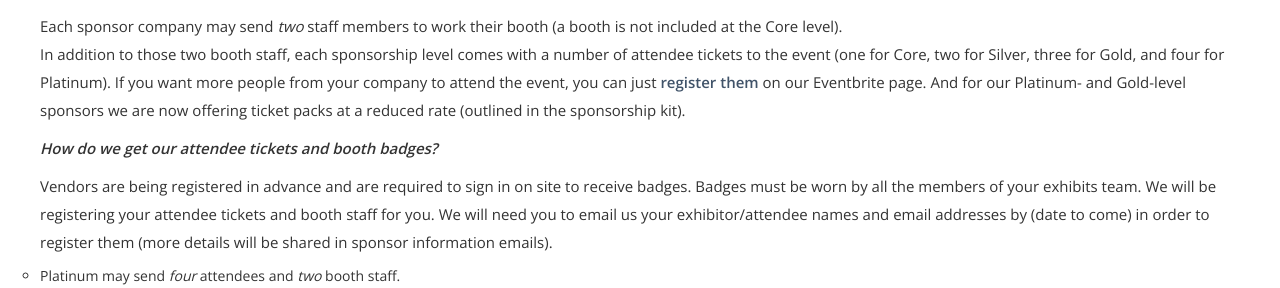
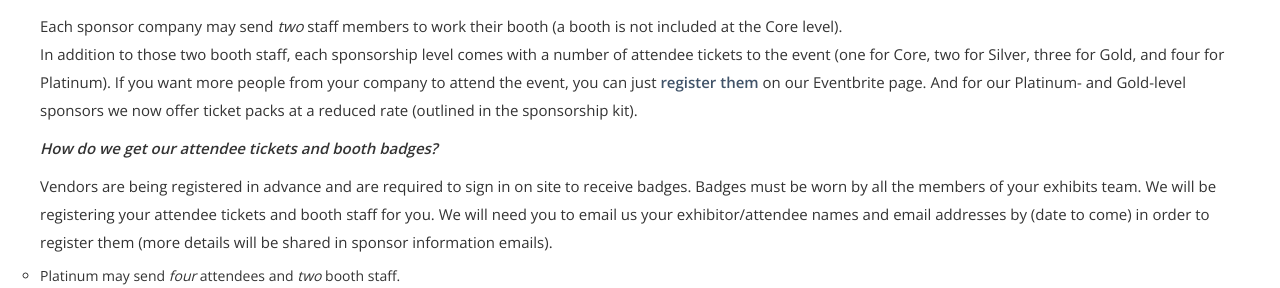
Before and after one commit to bsidesaustin/test, a Jekyll site: the page built from sponsor.html, in a window 1280 px wide and 900 px high, scrolled down 731 px. Shown: the part 188-476 px from the top of the window. Built offline with Jekyll 4.4.1, drawn with Linux system fonts in a browser that asks for light colours; nearby versions of some CDN libraries; some web fonts are replaced.

Commit message:
Update sponsor.html

```diff
--- a/sponsor.html
+++ b/sponsor.html
@@ -29,7 +29,7 @@ permalink: /sponsor/
 <h1>Sponsor FAQ</h1>
 <p><strong>{BEFORE THE EVENT}</strong></p>
 <p><strong><em>How many of our people may we send to staff our sponsor table, and how much extra will it be for additional booth staff?</em></strong></p>
-<p>Each sponsor company may send <em>two</em> staff members to work their booth (a booth is not included at the Core level).<br />In addition to those two booth staff, each sponsorship level comes with a number of attendee tickets to the event (one for Core, two for Silver, three for Gold, and four for Platinum). If you want more people from your company to attend the event, you can just <strong><a href="https://bsidesaustin2020.eventbrite.com" target="_blank">register them</a></strong> on our Eventbrite page. And for our Platinum- and Gold-level sponsors we are now offering ticket packs at a reduced rate (outlined in the sponsorship kit).</p>
+<p>Each sponsor company may send <em>two</em> staff members to work their booth (a booth is not included at the Core level).<br />In addition to those two booth staff, each sponsorship level comes with a number of attendee tickets to the event (one for Core, two for Silver, three for Gold, and four for Platinum). If you want more people from your company to attend the event, you can just <strong><a href="https://bsidesaustin2020.eventbrite.com" target="_blank">register them</a></strong> on our Eventbrite page. And for our Platinum- and Gold-level sponsors we now offer ticket packs at a reduced rate (outlined in the sponsorship kit).</p>
 <p><strong><em>How do we get our attendee tickets and booth badges?</em></strong></p>
 <p>Vendors are being registered in advance and are required to sign in on site to receive badges. Badges must be worn by all the members of your exhibits team. We will be registering your attendee tickets and booth staff for you. We will need you to email us your exhibitor/attendee names and email addresses by (date to come) in order to register them (more details will be shared in sponsor information emails).</p>
 <p><ul>
```
